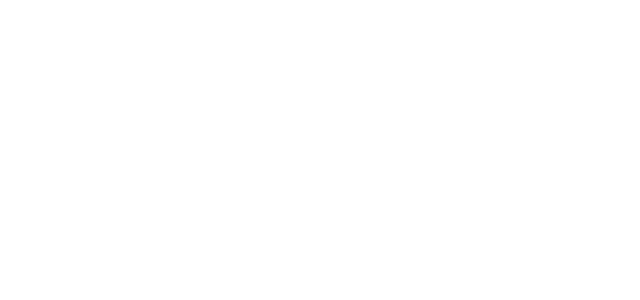
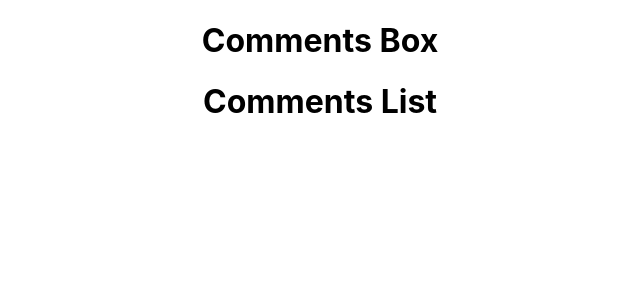
Before and after one commit to Adam-Harte/react-redux-testing, a React (Create React App) app: page / in a window 1280 px wide. Shown: the top 300 px of the page, without its empty margins (320-960 px from the left). Built offline with nearby package versions, Linux system fonts and the light colour scheme.

Commit message:
folder structure implemented and main components created

```diff
--- a/src/App.js
+++ b/src/App.js
@@ -1,11 +1,15 @@
 import React, { Component } from 'react';
 import './App.css';
+
+import CommentsBox from './components/CommentsBox';
+import CommentsList from './components/CommentsList';
 
 class App extends Component {
   render() {
     return (
       <div className="App">
-
+        <CommentsBox />
+        <CommentsList />
       </div>
     );
   }
--- /dev/null
+++ b/src/components/CommentsBox.js
@@ -0,0 +1,11 @@
+import React, { Component } from 'react';
+
+class CommentsBox extends Component {
+   render() {
+      return (
+         <h1>Comments Box</h1>
+      );
+   }
+}
+
+export default CommentsBox;
--- /dev/null
+++ b/src/components/CommentsList.js
@@ -0,0 +1,11 @@
+import React, { Component } from 'react';
+
+class CommentsList extends Component {
+   render() {
+      return (
+         <h1>Comments List</h1>
+      );
+   }
+}
+
+export default CommentsList;
```
Also changed, not shown: 1 other file (tests, documents, lock files or other folders).
